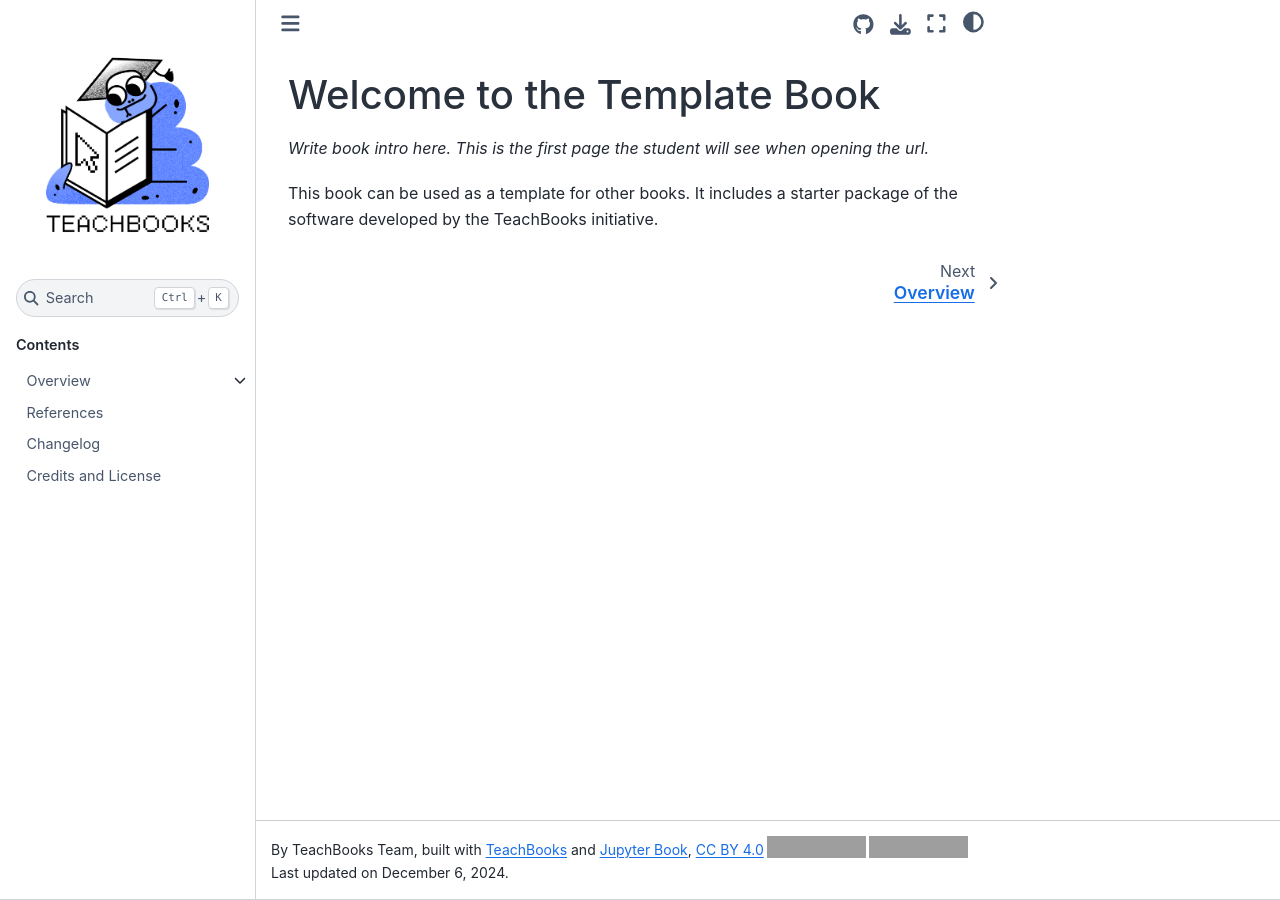
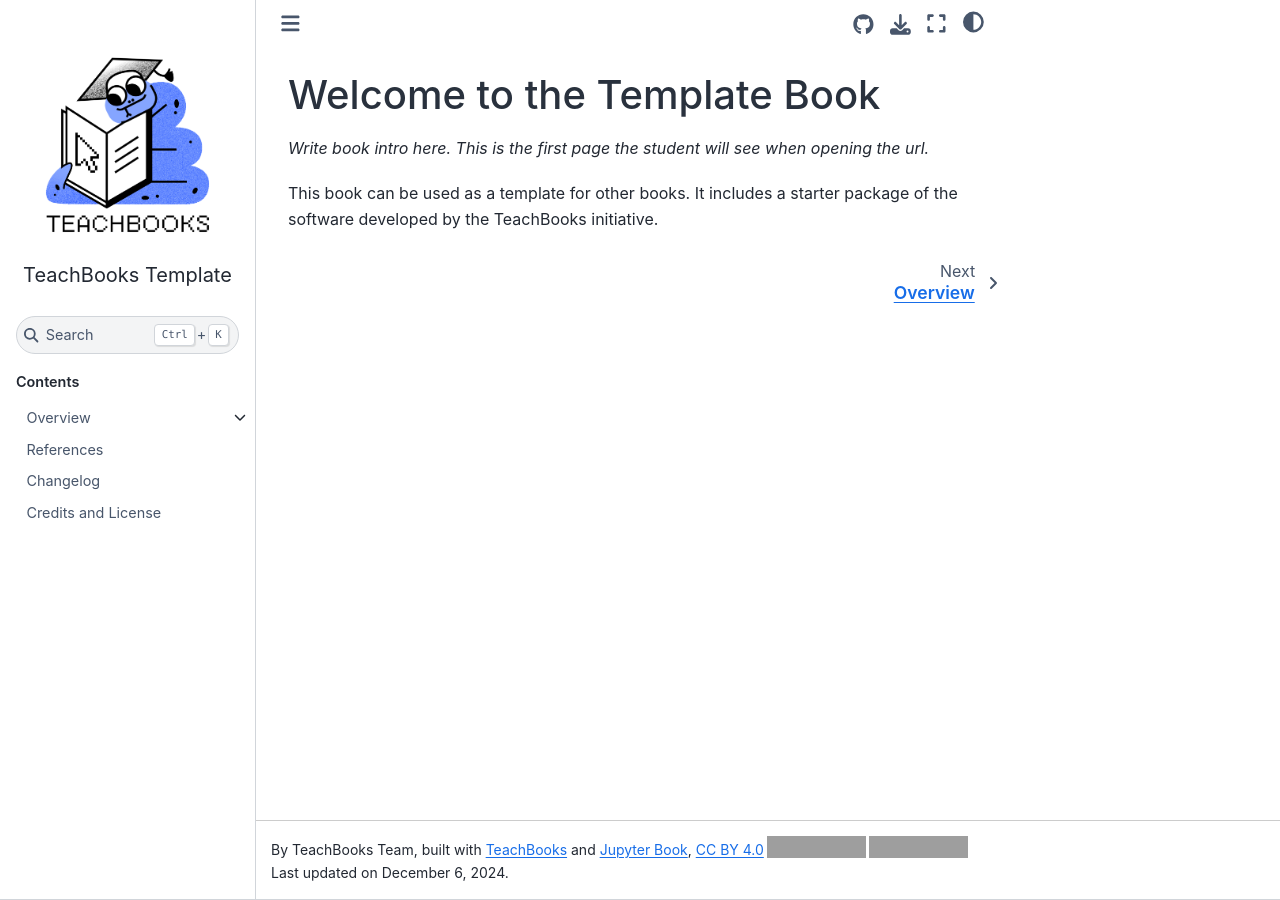
Before and after one commit to TeachBooks/template, a Jupyter Book: the page built from book/intro.md, in a window 1280 px wide. Built offline with Jupyter Book 1.0.4 settings and Sphinx 7.4.7 and the Sphinx Book theme 1.1.4, drawn with Linux system fonts in a browser that asks for light colours; comment, search, counter and statistics services are not loaded; grey boxes are pictures that could not be loaded.

Commit message:
Update _config.yml

```diff
--- a/book/_config.yml
+++ b/book/_config.yml
@@ -19,6 +19,7 @@ sphinx:
       exclude_patterns: ["**/_*.yml", "**/*.md", "**/*.ipynb"]
     html_theme_options:
       logo:
+        text: TeachBooks Template
         image_light: TB_logo.png # Put your logo for the light mode here (can be the same as image_dark)
         image_dark: TB_logo_dark.png # Put your logo for the dark mode here (can be the same as image_light)
       repository_url: "https://github.com/user/repo" #add your own repo URL here
```
